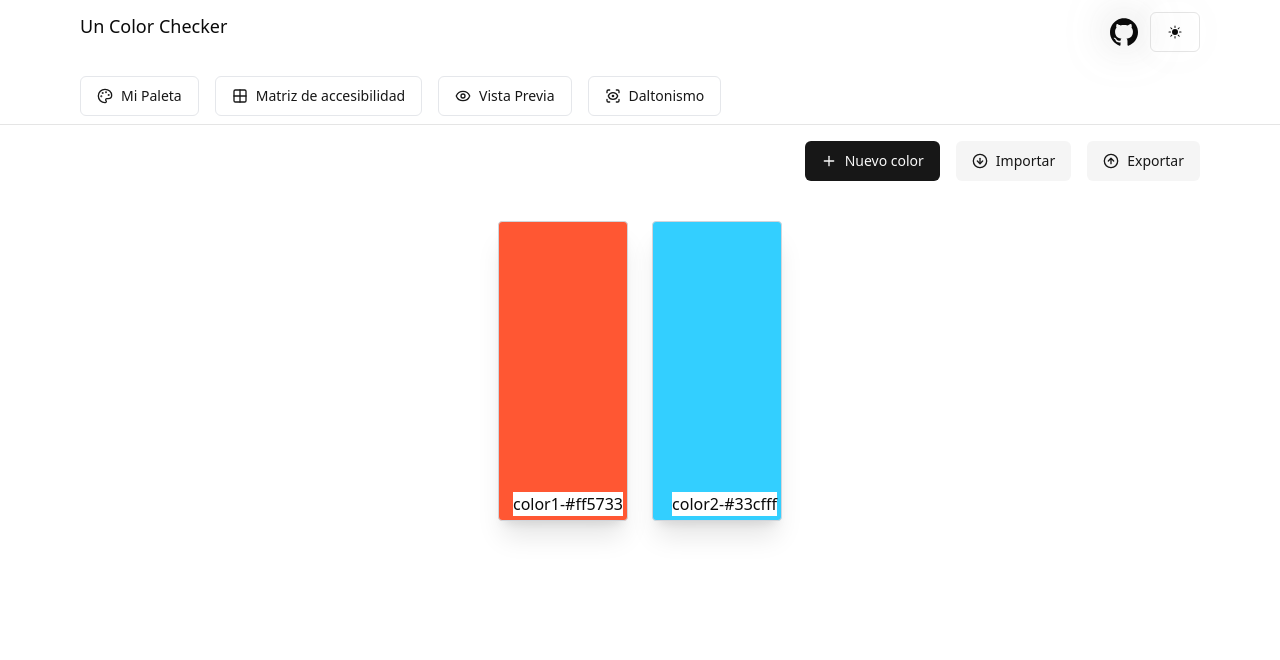
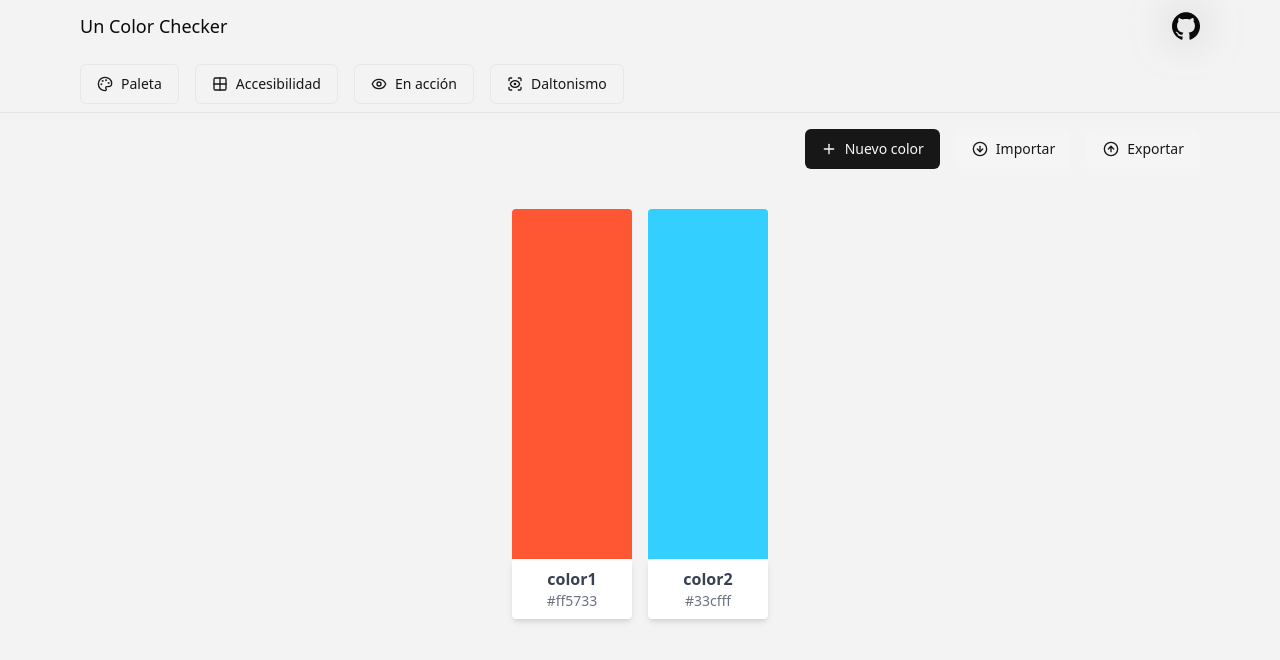
Before and after one commit to Irving-8man/Otro-Color-Checker, a React (Vite) app: page / in a window 1280 px wide. Shown: the top 660 px of the page. Built offline with nearby package versions, Linux system fonts and the light colour scheme.

Commit message:
update: parcial home completado, tocar diseño

```diff
--- a/src/components/components_OCC/NavBar.tsx
+++ b/src/components/components_OCC/NavBar.tsx
@@ -8,16 +8,16 @@ export default function NavBar() {
 
     const RUTAS_APP = [
         {
-            nombre: "Mi Paleta",
+            nombre: "Paleta",
             link: "/",
             icon: Palette
         },
         {
-            nombre: "Matriz de accesibilidad",
+            nombre: "Accesibilidad",
             link: "/matriz-accesibilidad",
             icon: Grid2x2
         },{
-            nombre: "Vista Previa",
+            nombre: "En acción",
             link: "/vista-previa",
             icon: Eye
         },{
@@ -29,17 +29,16 @@ export default function NavBar() {
     ]
 
     return (
-        <div className="flex justify-start items-center gap-5 px-20 mt-3 mb-2">
+        <div className="fixed bottom-0 lg:static w-full bge flex justify-between lg:justify-start items-center lg:gap-5 px-1 lg:px-20 mt-3 mb-2">
             <nav>
-                <ul className="flex justify-between gap-4">
+                <ul className="flex justify-between lg:gap-4">
                     {
                         RUTAS_APP.map((Ruta) => (
-
                             <li key={Ruta.nombre}>
-                                <Button asChild variant="link" className="font-normal border border-gray-200">
+                                <Button asChild variant="link" className="font-normal border border-gray-200" >
                                     <Link to={Ruta.link}>
                                         <Ruta.icon className="h-4 w-4" />
-                                        <span>{Ruta.nombre}</span>
+                                        <span className="text-wrap">{Ruta.nombre}</span>
                                     </Link>
                                 </Button>
                             </li>
--- a/src/components/components_OCC/SheetColor.tsx
+++ b/src/components/components_OCC/SheetColor.tsx
@@ -12,6 +12,7 @@ import {
 import { Color } from "@/types/tpyes"
 import { ReactNode, useEffect, useState } from "react"
 import { Chrome } from '@uiw/react-color';
+import * as v from "valibot";
 
 export default function SheetColor(
     {
@@ -29,6 +30,18 @@ export default function SheetColor(
     //Parte del color
     const [nombreColor, setNombreColor] = useState(color.nombre)
     const [colorLocal, setColorLocal] = useState(color);
+    const [error, setError] = useState<string | null>(null);
+    const [open,setOpen] = useState<boolean>(false)
+
+    // Esquema de validación con Valibot
+    const colorNameSchema = v.object({
+        nombre: v.pipe(
+            v.string(),
+            v.nonEmpty("El nombre no puede estar vacío."),
+            v.minLength(1, "El nombre debe tener al menos 1 carácter."),
+            v.maxLength(15, "El nombre no puede tener más de 15 caracteres.")
+        ),
+    });
 
     //Escuchar los cambios
     useEffect(() => {
@@ -37,6 +50,34 @@ export default function SheetColor(
     }, [color]);
 
 
+    const handleColorChange = (nuevoColor: { hex: string }) => {
+        setColorLocal((prev) => ({ ...prev, hex: nuevoColor.hex }));
+    };
+
+    const handleNombreChange = (event: React.ChangeEvent<HTMLInputElement>) => {
+        setNombreColor(event.target.value);
+    };
+
+
+    // Manejar guardado de cambios
+    const handleGuardarCambios = () => {
+        // Validar el nombre del color
+        const result = v.safeParse(colorNameSchema, { nombre: nombreColor });
+
+        if (!result.success) {
+            setError(result.issues[0].message);
+            return;
+        }
+
+        setError(null);
+        const updatedColor = { ...colorLocal, nombre: nombreColor };
+        onActuliColor(updatedColor); // Actualizar estado global
+        setOpen(false)
+    };
+
+
+
+    /*
     // Manejar cambio de color al seleccionar uno nuevo
     const handleColorChange = (nuevoColor: { hex: string }) => {
         if (nuevoColor.hex !== colorLocal.hex) {
@@ -55,16 +96,16 @@ export default function SheetColor(
             onActuliColor(updateColor);
         }
     };
-
+*/
 
     return (
-        <Sheet>
+        <Sheet open={open} onOpenChange={setOpen}>
             <SheetTrigger asChild>
                 {
                     children
                 }
             </SheetTrigger>
-            <SheetContent>
+            <SheetContent className="bge">
                 <SheetHeader>
                     <SheetTitle>Editar color</SheetTitle>
                     <SheetDescription>
@@ -80,8 +121,9 @@ export default function SheetColor(
                         className="p-2 border rounded-md"
                     />
 
+                    {error && <p className="text-red-500 text-sm mt-1">{error}</p>}
+
                     <Chrome
-                        style={{ marginLeft: 20 }}
                         color={colorLocal.hex}
                         onChange={handleColorChange}
                         showAlpha={false}
@@ -89,8 +131,10 @@ export default function SheetColor(
                 </div>
                 <SheetFooter>
                     <SheetClose asChild>
-                        <Button onClick={() => onBorrarColor(color.id)}>Eliminar</Button>
+                        <Button variant={"destructive"} onClick={() => onBorrarColor(color.id)}>Eliminar</Button>
                     </SheetClose>
+
+                    <Button onClick={handleGuardarCambios}>Guardar cambios</Button>
                 </SheetFooter>
             </SheetContent>
         </Sheet>
--- a/src/index.css
+++ b/src/index.css
@@ -138,3 +138,21 @@ header svg {
     background-position: 0 0, var(--s) var(--s);
     background-size: calc(2*var(--s)) calc(2*var(--s));
 }
+
+
+body {
+    background-color: #f3f3f3;
+}
+
+
+.bge {
+    background-color: #f3f3f3;
+}
+
+
+.token-name {
+    max-width: 10ch;
+    white-space: nowrap;
+    overflow: hidden;
+    text-overflow: ellipsis;
+}
--- a/src/views/HomePage.tsx
+++ b/src/views/HomePage.tsx
@@ -23,8 +23,6 @@ export default function HomePage() {
         agregarColor(nuevoColor);
     };
 
-
-
     return (
         <main>
             <section className="mt-4">
@@ -46,26 +44,43 @@ export default function HomePage() {
                 </article>
             </section>
 
-            <section className="flex justify-center mt-10 px-20">
-                <ul className="flex gap-6" ref={animationParent}>
-                    {
-                        colores.map((color) => (
-                            <li key={color.id} >
-                                <SheetColor color={color} onBorrarColor={eliminarColor} onActuliColor={actualizarColor}>
-                                    <button
+            <section className="flex justify-center mt-10 px-6 md:px-20">
+                <ul
+                    className="flex flex-wrap gap-4 justify-center"
+                    ref={animationParent}
+                >
+                    {colores.map((color) => (
+                        <li key={color.id}>
+                            <SheetColor
+                                color={color}
+                                onBorrarColor={eliminarColor}
+                                onActuliColor={actualizarColor}
+                            >
+                                <button
+                                    className="group relative transition-transform transform hover:scale-105"
+                                >
+                                    {/* Caja de color */}
+                                    <div
+                                        className="min-w-[120px] min-h-[180px] sm:min-h-[250px] md:min-h-[350px] rounded-t-sm"
                                         style={{ backgroundColor: color.hex }}
-                                        className="min-w-[100px] min-h-[300px] px-16 py-20 relative hover:scale-105 transition-all rounded-sm shadow-xl border border-gray-300">
-                                        <h3
-                                            className="bg-white inline-block absolute bottom-1 right-1 ">
-                                            {color.nombre}-{color.hex}
+                                    ></div>
+
+                                    {/* Detalles */}
+                                    <div className="flex flex-col items-center bg-white p-2 rounded-b-sm shadow-md group-hover:shadow-lg transition-all">
+                                        <h3 className="text-sm md:text-base font-semibold text-gray-700 token-name">
+                                            {color.nombre}
                                         </h3>
-                                    </button>
-                                </SheetColor>
-                            </li>
-                        ))
-                    }
+                                        <span className="text-xs md:text-sm text-gray-500">
+                                            {color.hex}
+                                        </span>
+                                    </div>
+                                </button>
+                            </SheetColor>
+                        </li>
+                    ))}
                 </ul>
             </section>
+
         </main>
     )
 }
--- a/tailwind.config.js
+++ b/tailwind.config.js
@@ -52,7 +52,8 @@ export default {
 					'3': 'hsl(var(--chart-3))',
 					'4': 'hsl(var(--chart-4))',
 					'5': 'hsl(var(--chart-5))'
-  			}
+				},
+				bge:"#f3f3f3",
 			},
 			keyframes: {
 				'accordion-down': {
```
Also changed, not shown: src/components/sections/Header.tsx (+7 -6 lines). Lines whose indentation alone changed are shown as unchanged.
